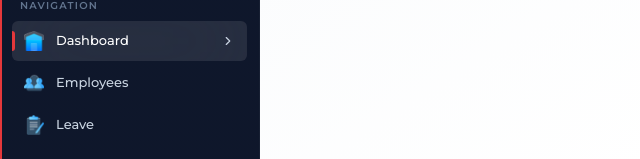
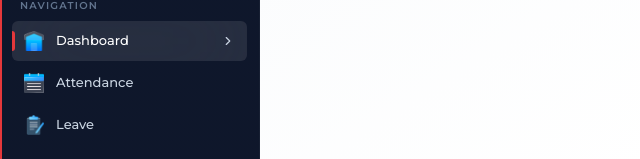
Before and after one commit to KAMRAN16-byte/employee-management-system-Fullstack, a React (Vite) app in the folder client/: page /dashboard in a window 1280 px wide. Shown: the part 208-367 px from the top of the page, without its empty margins (0-640 px from the left). Built offline with nearby package versions, Linux system fonts and the light colour scheme.

Commit message:
navItem Bug Fixed.

```diff
--- a/client/src/assets/components/Sidebar.jsx
+++ b/client/src/assets/components/Sidebar.jsx
@@ -38,10 +38,10 @@ const Sidebar = () => {
 
     const navItems = [
         {name: 'Dashboard', route: '/dashboard', icon: assets.DashboardIcon},
-        {name: 'Employees', route: '/employees' , icon: assets.EmployeeIcon2},
         role === 'ADMIN' ?
-            {name: 'Attendance', route: '/attendance' , icon: assets.AttendanceIcon} :
-            {name: 'Leave', route: '/leave' , icon: assets.LeaveIcon},
+            {name: 'Employees', route: '/employees' , icon: assets.EmployeeIcon2} :
+            {name: 'Attendance', route: '/attendance' , icon: assets.AttendanceIcon},
+        {name: 'Leave', route: '/leave' , icon: assets.LeaveIcon},
         {name: 'Payslips', route: '/payslips' , icon:  assets.PayslipsIcon},
         {name: 'Setting', route: '/settings' , icon:  assets.SettingIcon}
     ]
@@ -110,6 +110,11 @@ const Sidebar = () => {
             </div>
 
             {/* Logout */}
+            <div>
+                <button>
+
+                </button>
+            </div>
 
 
 
```
